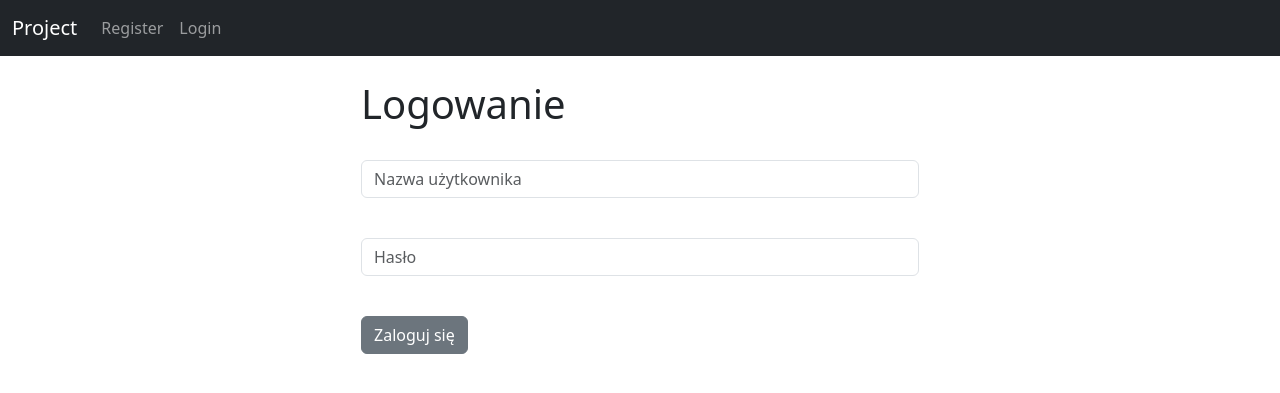
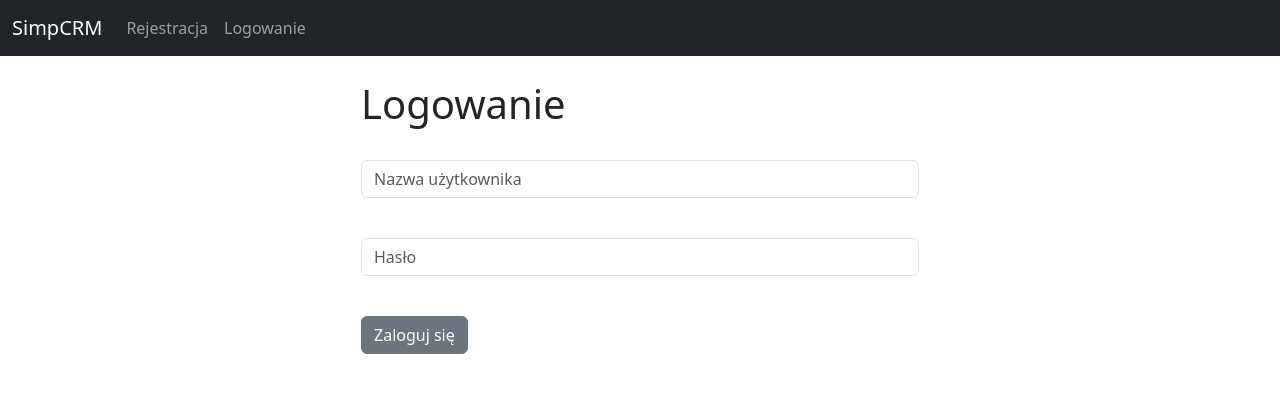
Before and after one commit to McRas/publ, a Django app: page / in a window 1280 px wide. Shown: the top 393 px of the page. Run offline with Django 4.2, Linux system fonts and the light colour scheme.

Commit message:
Dodana logika do wyświetlenia linków Login, Logout, Rejestracja

```diff
--- a/website/templates/navbar.html
+++ b/website/templates/navbar.html
@@ -1,32 +1,29 @@
 <nav class="navbar navbar-expand-lg navbar-dark bg-dark">
   <div class="container-fluid">
-      <a class="navbar-brand" href="{% url 'home' %}">Project</a>
-      <button class="navbar-toggler" type="button"
-      data-bs-toggle="collapse" data-bs-target="#navbarSupportedContent"
-      aria-controls="navbarSupportedContent" aria-expanded="false"
-      aria-label="Toggle navigation">
+    <a class="navbar-brand" href="{% url 'home' %}">SimpCRM</a>
+    <button class="navbar-toggler" type="button" data-bs-toggle="collapse" data-bs-target="#navbarSupportedContent" aria-controls="navbarSupportedContent" aria-expanded="false" aria-label="Toggle navigation">
       <span class="navbar-toggler-icon"></span>
     </button>
     <div class="collapse navbar-collapse" id="navbarSupportedContent">
       <ul class="navbar-nav me-auto mb-2 mb-lg-0">
 
         {% if user.is_authenticated %}
-
         <li class="nav-item">
-            <a class="nav-link" href="{% url 'logout' %}">Logout</a>
+          <a class="nav-link" href="{% url 'logout' %}">Wylogowanie</a>
         </li>
 
         {% else %}
         <li class="nav-item">
-            <a class="nav-link" href="{% url 'register' %}">Register</a>
+          <a class="nav-link" href="{% url 'register' %}">Rejestracja</a>
         </li>
         <li class="nav-item">
-            <a class="nav-link" href="{% url 'home' %}">Login</a>
+          <a class="nav-link" href="{% url 'home' %}">Logowanie</a>
         </li>
-
         {% endif %}
 
+
       </ul>
+
     </div>
   </div>
 </nav>
```
Lines whose indentation alone changed are shown as unchanged.
